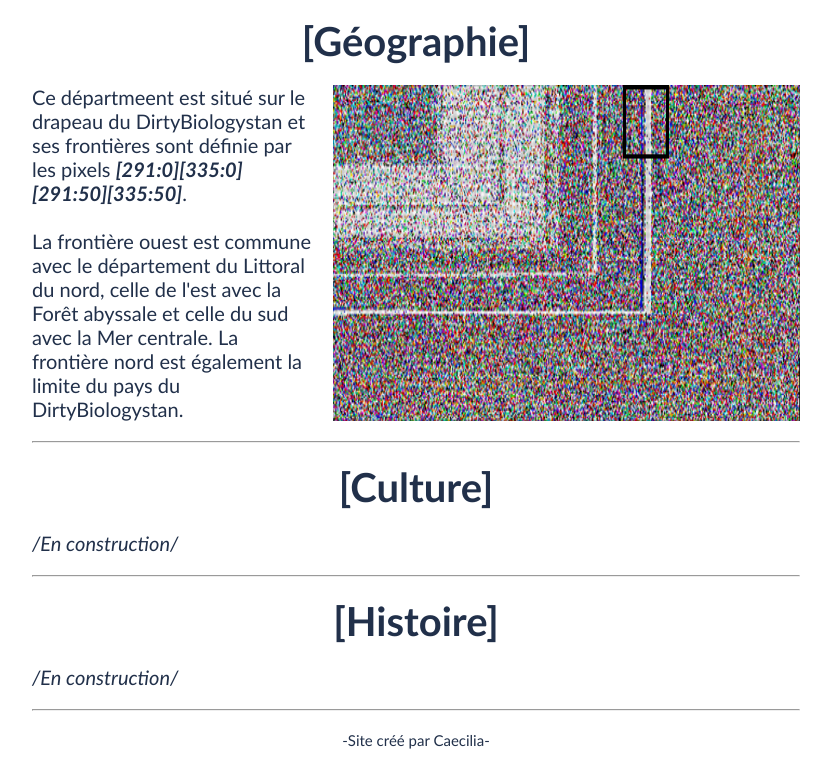
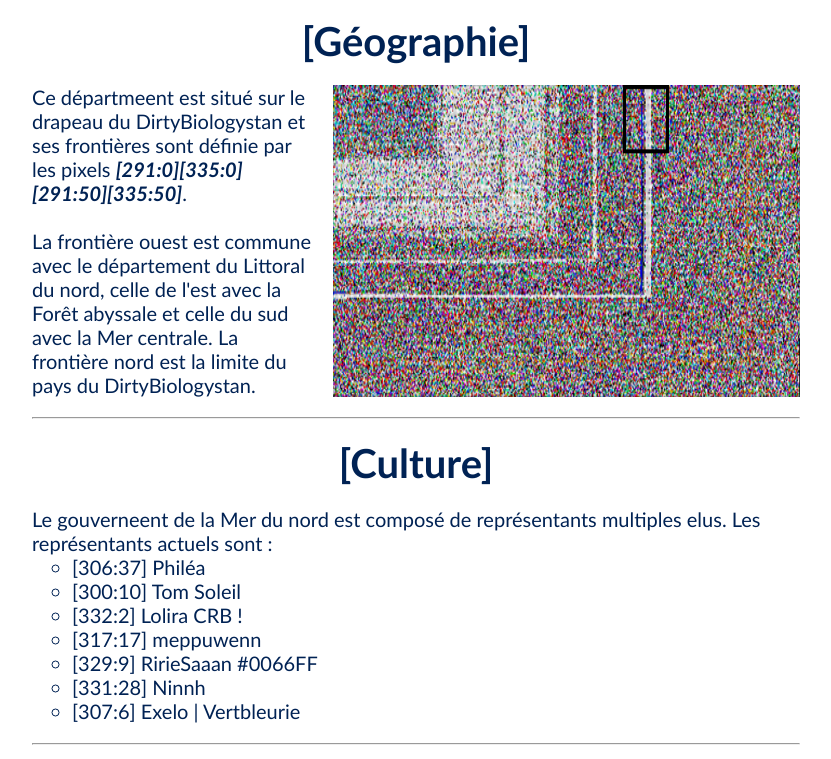
Before and after one commit to Caecilia/MerDuNord, a plain HTML site: page index.html in a window 1280 px wide. Shown: the part 961-1720 px from the top of the page, without its empty margins (224-1055 px from the left). Drawn offline with Linux system fonts and the light colour scheme.

Commit message:
Mise à jour des premiers fichiers

```diff
--- a/index.html
+++ b/index.html
@@ -13,12 +13,6 @@
 				<h1>Mer du nord</h1>
 				<h2>Département du DirtyBiologystan</h2>
 			</div>
-
-			<!--<nav>
-				<ul>
-					<li><a href="#">Accueil</a></li>
-				</ul>
-			</nav>-->
 		</header>
 
 		<div id="page_content">
@@ -31,9 +25,24 @@
 				<h3>[Géographie]</h3>
 				<div id="geography_content">
 					<p class="geography_element">Ce départmeent est situé sur le drapeau du DirtyBiologystan et ses frontières sont définie par les pixels <span class="italic_text bold_text">[291:0][335:0][291:50][335:50]</span>. <br /><br />
-					La frontière ouest est commune avec le département du Littoral du nord, celle de l'est avec la Forêt abyssale et celle du sud avec la Mer centrale. La frontière nord est également la limite du pays du DirtyBiologystan.</p>
+					La frontière ouest est commune avec le département du Littoral du nord, celle de l'est avec la Forêt abyssale et celle du sud avec la Mer centrale. La frontière nord est la limite du pays du DirtyBiologystan.</p>
 					<img class="geography_element" src="./img/map.png" alt="Carte de la Mer du nord">
 				</div>
+				<hr />
+			</section>
+
+			<section id="politique">
+				<h3>[Culture]</h3>
+				<p>Le gouverneent de la Mer du nord est composé de représentants multiples elus. Les représentants actuels sont :</p>
+				<ul>
+					<li>[306:37] Philéa</li>
+					<li>[300:10] Tom Soleil</li>
+					<li>[332:2] Lolira CRB !</li>
+					<li>[317:17] meppuwenn </li>
+					<li>[329:9] RirieSaaan #0066FF</li>
+					<li>[331:28] Ninnh</li>
+					<li>[307:6] Exelo | Vertbleurie</li>
+				</ul>
 				<hr />
 			</section>
 
@@ -53,7 +62,7 @@
 		</div>
 
 		<footer>
-			-Site créé par Caecilia-
+			<p>Ce site a été développé par Caecilia#4585 dans le cadre de l'expériencedu de <a href="https://fouloscopie.com/experiment/7">micronation</a> lancée par le youtubeur <a href="https://www.youtube.com/watch?v=ehmyaX0lJew">DirtyBiology</a>.</p>
 		</footer>
 	</body>
 </html>
--- a/style.css
+++ b/style.css
@@ -4,7 +4,7 @@
 	font-family: calibri;
 	list-style-type: none;
 	font-size: 20px;
-	color: rgba(33, 48, 74, 1);
+	color: rgba(0, 34, 84, 1);
 }
 
 html, body {
@@ -24,7 +24,7 @@ header {
 	flex-direction: column;
 }
 
-footer {
+footer p, footer p a {
 	font-size: 15px;
 	text-align: center;
 }
@@ -76,3 +76,7 @@ p.geography_element {
 .italic_text {
 	font-style: italic;
 }
+section>ul>li {
+	list-style-type: circle;
+	margin : 0 0 0 40px;
+}
```
